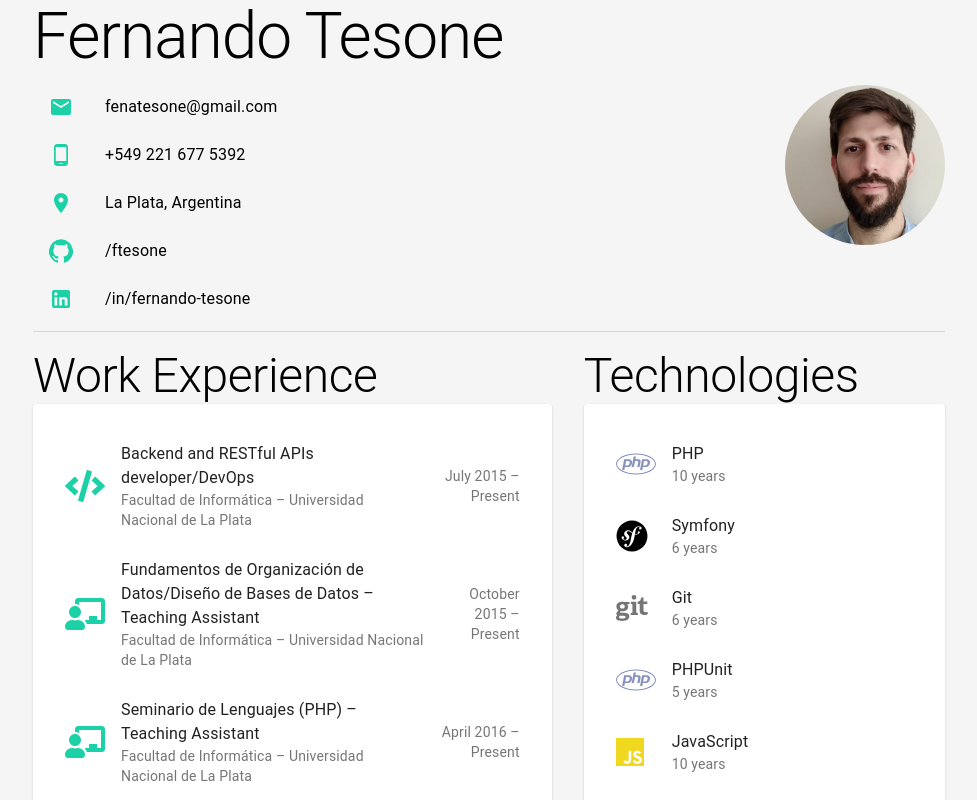
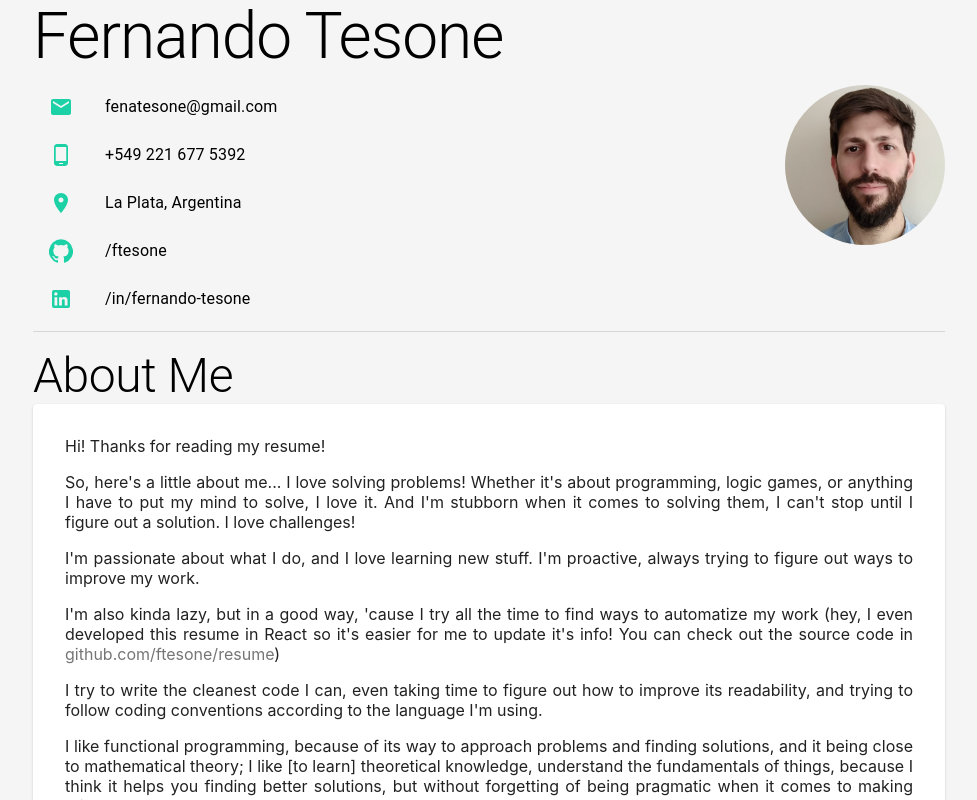
Before and after one commit to ftesone/resume, a React (Create React App) app: page / in a window 1280 px wide. Shown: the top 800 px of the page, without its empty margins (151-1128 px from the left). Built offline with nearby package versions, Linux system fonts and the light colour scheme.

Commit message:
Added "About Me" section

```diff
--- a/src/App.js
+++ b/src/App.js
@@ -8,6 +8,7 @@ import Footer from './features/Footer/Footer'
 import WorkExperience from './features/WorkExperience/WorkExperience'
 import Education from './features/Education/Education'
 import Technologies from './features/Technologies/Technologies'
+import AboutMe from './features/AboutMe/AboutMe'
 import { MuiThemeProvider, createTheme } from '@material-ui/core'
 
 const theme = createTheme({
@@ -25,9 +26,12 @@ function App() {
                 <Container maxWidth="md">
                     <Header />
                     <Divider style={{marginBottom: '15px'}} />
+                    <Grid item spacing={12}>
+                        <AboutMe />
+                    </Grid>
                     <Grid container spacing={4}>
                         <Grid item md={7}>
-                            <WorkExperience style={{marginBottom: '15px'}} />
+                            <WorkExperience />
                             <Education />
                         </Grid>
                         <Grid item md={5}>
--- /dev/null
+++ b/src/features/AboutMe/AboutMe.js
@@ -0,0 +1,13 @@
+import React from "react";
+import Section from "../Section/Section";
+import paragraphs from "./data";
+
+const AboutMe = props => (
+    <section style={{textAlign: 'justify'}}>
+        {paragraphs.map(paragraph => <p>{typeof paragraph === 'string' ? paragraph : paragraph.map(e => e)}</p>)}
+    </section>
+);
+
+export default (props) => (
+    <Section title="About Me" body={<AboutMe />} {...props} />
+);
--- /dev/null
+++ b/src/features/AboutMe/data.js
@@ -0,0 +1,10 @@
+import React from "react";
+
+export default [
+    "Hi! Thanks for reading my resume!",
+    "So, here's a little about me... I love solving problems! Whether it's about programming, logic games, or anything I have to put my mind to solve, I love it. And I'm stubborn when it comes to solving them, I can't stop until I figure out a solution. I love challenges!",
+    "I'm passionate about what I do, and I love learning new stuff. I'm proactive, always trying to figure out ways to improve my work.",
+    ["I'm also kinda lazy, but in a good way, 'cause I try all the time to find ways to automatize my work (hey, I even developed this resume in React so it's easier for me to update it's info! You can check out the source code in ", <a href="https://github.com/ftesone/resume" target="_blank">github.com/ftesone/resume</a>, ")"],
+    "I try to write the cleanest code I can, even taking time to figure out how to improve its readability, and trying to follow coding conventions according to the language I'm using.",
+    "I like functional programming, because of its way to approach problems and finding solutions, and it being close to mathematical theory; I like [to learn] theoretical knowledge, understand the fundamentals of things, because I think it helps you finding better solutions, but without forgetting of being pragmatic when it comes to making things work.",
+];
--- a/src/features/Section/Section.js
+++ b/src/features/Section/Section.js
@@ -4,11 +4,11 @@ import Card from '@material-ui/core/Card'
 import CardContent from '@material-ui/core/CardContent'
 
 export default props =>
-    <article {...props}>
+    <article style={{marginBottom: '20px'}} {...props}>
         <Typography variant="h2" style={{fontSize: '3rem'}}>
             {props.title}
         </Typography>
-        <Card>
+        <Card style={{marginBottom: '20px'}}>
             <CardContent>
                 {props.body}
             </CardContent>
--- a/src/features/footer/Footer.js
+++ b/src/features/footer/Footer.js
@@ -7,7 +7,7 @@ import Typography from '@material-ui/core/Typography'
 export default props =>
     <Grid container item xs={12}>
         <Card style={{textAlign: 'center', width: '100%', margin: '32px 0'}}>
-            <CardContent>
+            <CardContent style={{padding: '20px'}}>
                 <Typography variant="caption">
                     Built with React + Material UI + Font Awesome
                 </Typography>
--- a/src/index.css
+++ b/src/index.css
@@ -11,3 +11,12 @@ code {
     font-family: source-code-pro, Menlo, Monaco, Consolas, 'Courier New',
         monospace;
 }
+
+a {
+    color: rgba(0, 0, 0, 0.54);
+    text-decoration: none;
+}
+
+p {
+    margin: 16px;
+}
```
Lines whose indentation alone changed are shown as unchanged.
